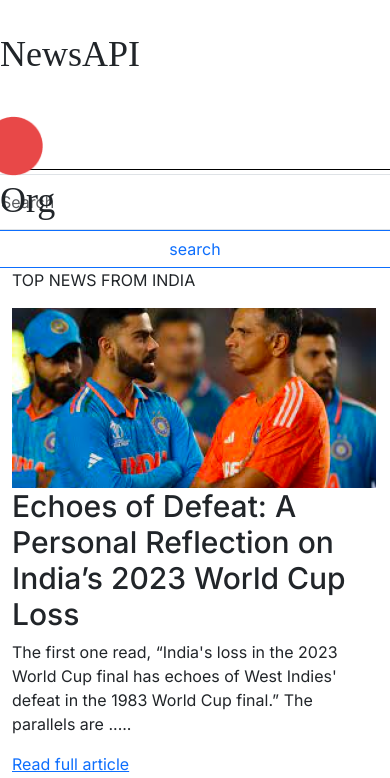
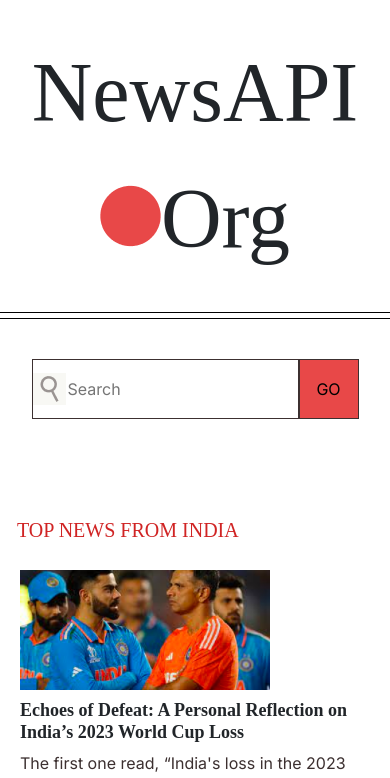
Before and after one commit to KumbharkarSrushti/news_article, a Next.js app: page / in a window 390 px wide. Shown: the top 778 px of the page. Built offline with nearby package versions, Linux system fonts and the light colour scheme.

Commit message:
some have changes

```diff
--- a/app/action.js
+++ b/app/action.js
@@ -2,9 +2,10 @@
   return (
     <>
       <div className="container">
-        <div className="row">
+        <h1 className="top_news">TOP NEWS FROM INDIA</h1>
+        <div className="row justify-content-center">
           <div className="col-12 col-lg-4 box">
-            <img src="/cricket.png" alt="png"></img>
+            <img className="IMGNEWS" src="/cricket.png" alt="png"></img>
             <h1>Echoes of Defeat: A Personal Reflection on India’s 2023 World Cup Loss</h1>
             <p>The first one read, “India's loss in the 2023 World Cup final has echoes of West Indies' defeat in the 1983 World Cup final.” The parallels are .....</p>
             <a href="https://medium.com/@gouravmodi/echoes-of-defeat-a-personal-reflection-on-indias-2023-world-cup-loss-3177e485c1a0">
@@ -12,7 +13,7 @@
               </a>
             </div>
           <div className="col-12 col-lg-4 box">
-          <img src="/cricket.png" alt="png"></img>
+          <img className="IMGNEWS" src="/cricket.png" alt="png"></img>
             <h1>Echoes of Defeat: A Personal Reflection on India’s 2023 World Cup Loss</h1>
             <p>The first one read, “India's loss in the 2023 World Cup final has echoes of West Indies' defeat in the 1983 World Cup final.” The parallels are .....</p>
             <a href="https://medium.com/@gouravmodi/echoes-of-defeat-a-personal-reflection-on-indias-2023-world-cup-loss-3177e485c1a0">
@@ -20,7 +21,7 @@
             </a>
           </div>
           <div className="col-12 col-lg-4 box">
-          <img src="/cricket.png" alt="png"></img>
+          <img className="IMGNEWS" src="/cricket.png" alt="png"></img>
             <h1>Echoes of Defeat: A Personal Reflection on India’s 2023 World Cup Loss</h1>
             <p>The first one read, “India's loss in the 2023 World Cup final has echoes of West Indies' defeat in the 1983 World Cup final.” The parallels are .....</p>
             <a href="https://medium.com/@gouravmodi/echoes-of-defeat-a-personal-reflection-on-indias-2023-world-cup-loss-3177e485c1a0">
@@ -28,7 +29,7 @@
             </a>
           </div>
           <div className="col-12 col-lg-4 box">
-          <img src="/cricket.png" alt="png"></img>
+          <img className="IMGNEWS" src="/cricket.png" alt="png"></img>
             <h1>Echoes of Defeat: A Personal Reflection on India’s 2023 World Cup Loss</h1>
             <p>The first one read, “India's loss in the 2023 World Cup final has echoes of West Indies' defeat in the 1983 World Cup final.” The parallels are .....</p>
             <a href="https://medium.com/@gouravmodi/echoes-of-defeat-a-personal-reflection-on-indias-2023-world-cup-loss-3177e485c1a0">
@@ -36,7 +37,7 @@
             </a>
           </div>
           <div className="col-12 col-lg-4 box">
-          <img src="/cricket.png" alt="png"></img>
+          <img className="IMGNEWS" src="/cricket.png" alt="png"></img>
             <h1>Echoes of Defeat: A Personal Reflection on India’s 2023 World Cup Loss</h1>
             <p>The first one read, “India's loss in the 2023 World Cup final has echoes of West Indies' defeat in the 1983 World Cup final.” The parallels are .....</p>
             <a href="https://medium.com/@gouravmodi/echoes-of-defeat-a-personal-reflection-on-indias-2023-world-cup-loss-3177e485c1a0">
@@ -44,7 +45,7 @@
             </a>
           </div>
           <div className="col-12 col-lg-4 box">
-          <img src="/cricket.png" alt="png"></img>
+          <img className="IMGNEWS" src="/cricket.png" alt="png"></img>
             <h1>Echoes of Defeat: A Personal Reflection on India’s 2023 World Cup Loss</h1>
             <p>The first one read, “India's loss in the 2023 World Cup final has echoes of West Indies' defeat in the 1983 World Cup final.” The parallels are .....</p>
             <a href="https://medium.com/@gouravmodi/echoes-of-defeat-a-personal-reflection-on-indias-2023-world-cup-loss-3177e485c1a0">
@@ -52,7 +53,7 @@
             </a>
           </div>
           <div className="col-12 col-lg-4 box">
-          <img src="/cricket.png" alt="png"></img>
+          <img className="IMGNEWS" src="/cricket.png" alt="png"></img>
             <h1>Echoes of Defeat: A Personal Reflection on India’s 2023 World Cup Loss</h1>
             <p>The first one read, “India's loss in the 2023 World Cup final has echoes of West Indies' defeat in the 1983 World Cup final.” The parallels are .....</p>
             <a href="https://medium.com/@gouravmodi/echoes-of-defeat-a-personal-reflection-on-indias-2023-world-cup-loss-3177e485c1a0">
@@ -60,7 +61,7 @@
             </a>
           </div>
           <div className="col-12 col-lg-4 box">
-          <img src="/cricket.png" alt="png"></img>
+          <img className="IMGNEWS" src="/cricket.png" alt="png"></img>
             <h1>Echoes of Defeat: A Personal Reflection on India’s 2023 World Cup Loss</h1>
             <p>The first one read, “India's loss in the 2023 World Cup final has echoes of West Indies' defeat in the 1983 World Cup final.” The parallels are .....</p>
             <a href="https://medium.com/@gouravmodi/echoes-of-defeat-a-personal-reflection-on-indias-2023-world-cup-loss-3177e485c1a0">
@@ -68,7 +69,7 @@
             </a>
             </div>
           <div className="col-12 col-lg-4 box">
-          <img src="/cricket.png" alt="png"></img>
+          <img className="IMGNEWS" src="/cricket.png" alt="png"></img>
             <h1>Echoes of Defeat: A Personal Reflection on India’s 2023 World Cup Loss</h1>
             <p>The first one read, “India's loss in the 2023 World Cup final has echoes of West Indies' defeat in the 1983 World Cup final.” The parallels are .....</p>
             <a href="https://medium.com/@gouravmodi/echoes-of-defeat-a-personal-reflection-on-indias-2023-world-cup-loss-3177e485c1a0">
--- a/app/globals.css
+++ b/app/globals.css
@@ -1,152 +1,87 @@
-* {
-  margin: 0;
-  padding: 0;
-  box-sizing: border-box;
+@import "bootstrap/dist/css/bootstrap.min.css";
+
+
+.header{
+  font-family: "Iowan Old Style";
+  font-size: 84px;
+  font-weight: 400;
+  border-bottom:1px solid black;
+  margin-top: 30px;
+  padding-bottom: 30px;
+  margin-bottom: 5px;
 }
 
-.container-fluid{
-  padding:0px;
-}
-
-.box1{
-  border-bottom: 1px solid black;
-  height:140px;
+.search_box{
+  border-top:1px solid black ;
   justify-content: center;
-  line-height: 140%;
-  margin-bottom: 4px;
-  margin-top: 30px;
-  display: flex;
-
-}
-.row.box1 > * {
-  width: auto;
-}
-.red{
-  width: 60.291px;
-  height: 60.291px;
-  margin-top:30px;
-  margin-left:-16px;
-  margin-right:-16px;
+  height:190px;
+  align-items: center;
+  padding-top:40px;
 }
 
 h2{
-  font-family: "Iowan Old Style", serif;
+  font-family: "Iowan Old Style";
   font-size: 84px;
   font-weight: 400;
-  line-height: 118px;
-  letter-spacing: 0em;
-  text-align: left;
-}
-
-input{
-  height: 56px;
-  width:60px;
 }
 
 
-/*This is for Grid */
+input{
+  width: 267px;
+  height: 60px;
+  background-image: url("/Frame 15.png");
+  background-repeat: no-repeat;
+  background-position: left;
+  padding: 8px 0px 8px 35px;
+  border: 1px solid var(--Dark, #3C3030);
+}
+
+button{
+  background-color:#E84848;
+  height: 60px;
+  width:60px;
+  border: 1px solid var(--Dark, #3C3030);
+}
+
 @media (min-width: 1300px) {
   .container {
-    max-width: 1280px;
+    max-width: 910px;
+    margin-bottom: 89px;
   }
 }
 
-.container {
-  max-width: 1280px;
-  margin: 0 auto;
-  /* border: 1px solid black; */
-}
+
 .box {
   /* border: 1px solid black; */
-  height: 550px;
-  margin-bottom: 20px;
+  height:388px;
+  margin-bottom:80px;
+  padding:20px;
+}
+
+
+h1{
+  font-family: "Inknut Antiqua";
+  font-size: 18px;
+  font-weight: 600;
+  margin-top:10px;
 }
 
 .IMGNEWS{
-  height:200px;
-  width:400px;
+  width: 250px;
+  height: 120px;
 }
 
-
-.col-4 {
-  flex: 0 0 33.33%;
-  box-sizing: border-box;
-  padding: 40px;
+p{
+  color: var(--Dark, #3C3030);
+  font-family: "Inter";
+  font-size: 16px;
+  font-weight: 400;
 }
 
-.row1 {
-  margin-top: 20px;
-  height: 200px;
+.top_news{
+  color: var(--Dark-Red, #D02424);
+  font-family: "Inria Sans";
+  font-size: 20px;
+  font-weight: 400;
+  padding-left:5px;
 }
-
-h1{
-  font-size:30px;
-}
-
-
-.title{
-  font-size:25px;
-}
-
-
-
-
-@media (max-width: 767px) {
-  .container {
-    max-width: 100%;
-  }
-
-  .box {
-    height: auto;
-    margin-bottom: 10px;
-  }
-
-  .form-control {
-    width: 100%;
-  }
-
-  .btn {
-    width: 100%;
-  }
-
-  .row {
-    display: block;
-  }
-
-  .col-4 {
-    flex: none;
-    width: 100%;
-    padding: 10px;
-  }
-
-  .newrow {
-    width: 100%;
-    margin: auto;
-    font-size: 16px;
-    margin-bottom: 10px;
-  }
-
-  .search-container {
-    justify-content: center;
-  }
-
-  .test {
-    width: 30px;
-    height: 30px;
-    margin-top: 10px;
-  }
-
-  h2 {
-    font-size: 36px;
-    line-height: 48px;
-  }
-
-  .IMGNEWS {
-    height: auto;
-    width: 100%;
-  }
-
-  .title {
-    font-size: 18px;
-  }
-}
--- a/app/header.js
+++ b/app/header.js
@@ -1,24 +1,22 @@
 import React from 'react';
-import  Search from "./search.js"
-const Header = () => {
+import Search from "./search.js"
+
+function Header() {
   return (
-      <>
-        <div class="container-fluid">
-          <div class="row box1">
-            <h2>NewsAPI</h2>
-            <img class='red' src="/Ellipse 1.png"></img>
-            <h2>Org</h2>
+    <div className="container-fluid">
+      <div className="row justify-content-center">
+        <div className='text-center header'>
+          <span>NewsAPI</span>
+          <img src="/Ellipse 1.png" alt="Image 1" className="img-fluid mb-4" />
+          <span>Org</span>
         </div>
-          <Search />
       </div>
-        <div className="container">
-          <div className="row">
-            <div className="col">
-                <p>TOP NEWS FROM INDIA</p>
+      <div className="row justify-content-center">
+          <div className='text-center search_box'>
+            <Search/>
           </div>
       </div>
     </div>
-      </>
   );
 }
 
--- a/app/search.js
+++ b/app/search.js
@@ -2,10 +2,10 @@
 
 const Search = () => {
   return (
-    <div class="row">
-      <input type="search" class="form-control rounded" placeholder="Search" aria-label="Search" aria-describedby="search-addon" />
-      <button type="button" class="btn btn-outline-primary" data-mdb-ripple-init>search</button>
-    </div>
+    <>
+      <input type="search" class="searchbar" placeholder="Search" aria-label="Search" />
+      <button type="button">GO</button>
+    </>
   );
 }
 
```
Lines whose indentation alone changed are shown as unchanged.
